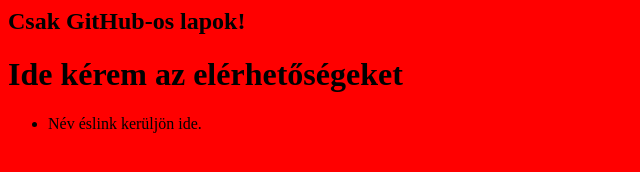
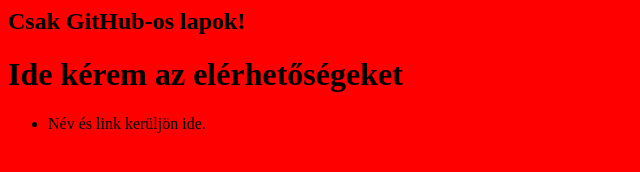
Before and after one commit to levente0107/webel, a plain HTML site: page index.html in a window 1280 px wide. Shown: the full height of the page, 0-640 px from the left. Drawn offline with Linux system fonts and the light colour scheme.

Commit message:
Update index.html

```diff
--- a/index.html
+++ b/index.html
@@ -13,7 +13,7 @@
 <h1>Ide kérem az elérhetőségeket</h1>
   <ul>
     <li>
-      Név éslink kerüljön ide.
+      Név és link kerüljön ide.
     </li>
   </ul>
 </body>
```
